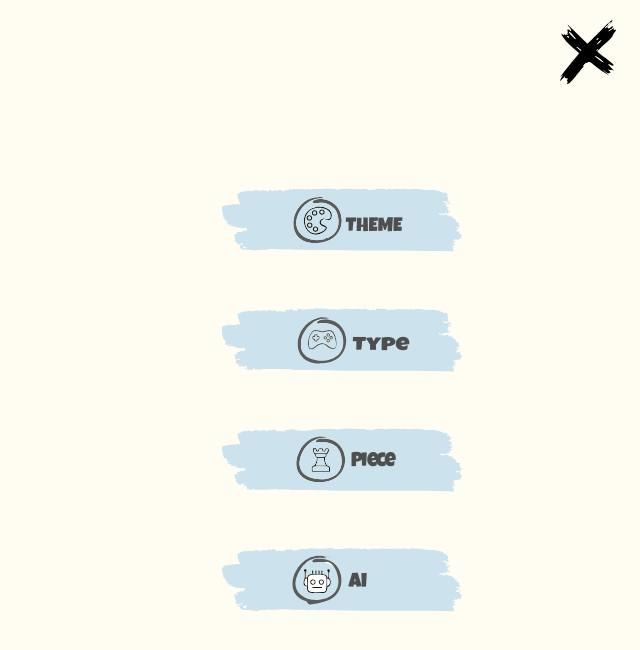
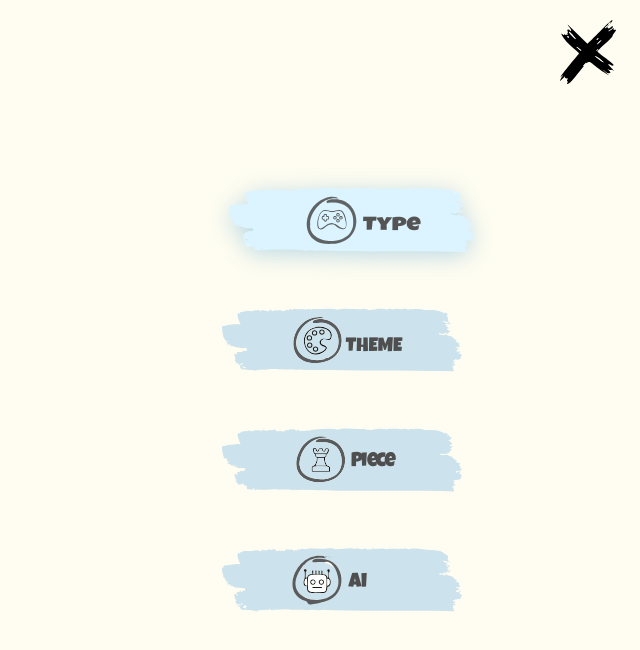
Before and after one commit to keyboardKnight700/Themed-Tic-Tac-Toe, a React (Vite) app: page / in a window 1280 px wide. Both pictures are taken after a click on the icon 1220 px from the left and 740 px from the top of the page. Shown: the top 650 px of the page, without its empty margins (640-1280 px from the left). Built offline with nearby package versions, Linux system fonts and the light colour scheme; a web font is replaced by a local one.

Commit message:
refactor: refactor the four settings buttons /CLASSIC THEME

```diff
--- a/src/components/GameSettings/GameSettings.jsx
+++ b/src/components/GameSettings/GameSettings.jsx
@@ -1,46 +1,9 @@
-import SettingsMainBtn from "../../assets/Settings_Btn.svg?react";
-import SettingsThemeBtn from "../../assets/SettingsBtnTheme.svg?react";
-import SettingsTypeBtn from "../../assets/SettingsBtnType.svg?react";
-import SettingsPieceBtn from "../../assets/SettingsBtnPiece.svg?react";
-import SettingsAiOrFriendBtn from "../../assets/SettingsBtnAiOrFriend.svg?react";
-
-import overlayCloseBtnBg from "../../assets/overlayCloseBtnBg.svg";
-import { useState, useEffect } from "react";
+import { SettingsBtns } from "../UI/UI_Elements";
 
 export default function GameSettings() {
-  const [overlay, setOverlay] = useState(false);
-
-  function handleClick() {}
-
   return (
     <div className="gameSettingsContainer">
-      <SettingsMainBtn
-        className="settingsMainBtn"
-        onClick={() => setOverlay(true)}
-      />
-
-      {overlay ? (
-        <div className="settingsOverlay">
-          <button className="overlayCloseBtn" onClick={() => setOverlay(false)}>
-            <img
-              className="overlayCloseBtnBg"
-              src={overlayCloseBtnBg}
-              alt="x icon to close the window"
-            />
-          </button>
-
-          <div className="settingsContent"></div>
-
-          <div className="settingsBtns">
-            <SettingsThemeBtn className="settingBtn settingsThemeBtn" />
-            <SettingsTypeBtn className="settingBtn settingsTypeBtn" />
-            <SettingsPieceBtn className="settingBtn settingsPieceBtn" />
-            <SettingsAiOrFriendBtn className="settingBtn settingsAiOrFriendBtn" />
-          </div>
-        </div>
-      ) : (
-        ""
-      )}
+      <SettingsBtns />
     </div>
   );
 }
--- a/src/components/UI/UI_Elements.jsx
+++ b/src/components/UI/UI_Elements.jsx
@@ -1,5 +1,76 @@
-import settingsBtnType from "../../assets/settingsBtnType.svg";
+import SettingsMainBtn from "../../assets/Settings_Btn.svg?react";
+import SettingsThemeBtn from "../../assets/SettingsBtnTheme.svg?react";
+import SettingsTypeBtn from "../../assets/SettingsBtnType.svg?react";
+import SettingsPieceBtn from "../../assets/SettingsBtnPiece.svg?react";
+import SettingsAiOrFriendBtn from "../../assets/SettingsBtnAiOrFriend.svg?react";
+import overlayCloseBtnBg from "../../assets/overlayCloseBtnBg.svg";
 
-export function SettingsButton() {
-  return <button className="settingsBtn"></button>;
+import { useState, useEffect } from "react";
+
+export function SettingsBtns() {
+  const [overlay, setOverlay] = useState(false);
+  const [activeBtn, setActiveBtn] = useState("");
+  const Settings_Buttons = [
+    {
+      id: "type",
+      classes: "settingBtn settingsTypeBtn",
+      Component: SettingsTypeBtn,
+    },
+    {
+      id: "theme",
+      classes: "settingBtn settingsThemeBtn",
+      Component: SettingsThemeBtn,
+    },
+    {
+      id: "piece",
+      classes: "settingBtn settingsPieceBtn",
+      Component: SettingsPieceBtn,
+    },
+    {
+      id: "ai",
+      classes: "settingBtn settingsAiOrFriendBtn",
+      Component: SettingsAiOrFriendBtn,
+    },
+  ];
+
+  useEffect(() => {
+    if (overlay) {
+      setActiveBtn("type");
+    }
+  }, [overlay]);
+
+  return (
+    <>
+      <SettingsMainBtn
+        className="settingsMainBtn"
+        onClick={() => setOverlay(true)}
+      />
+
+      {overlay && (
+        <div className="settingsOverlay">
+          <button className="overlayCloseBtn" onClick={() => setOverlay(false)}>
+            <img
+              className="overlayCloseBtnBg"
+              src={overlayCloseBtnBg}
+              alt="x icon to close the window"
+            />
+          </button>
+
+          <div className="settingsContent"></div>
+
+          <div className="settingsBtnsContainer">
+            {Settings_Buttons.map(({ id, classes, Component }) => {
+              return (
+                <Component
+                  key={id}
+                  className={`${classes} ${activeBtn === id ? "active" : ""}`}
+                  onMouseEnter={() => setActiveBtn(id)}
+                />
+              );
+            })}
+          </div>
+        </div>
+      )}
+    </>
+  );
 }
--- a/src/styles.css
+++ b/src/styles.css
@@ -301,7 +301,7 @@ header img {
   height: 8vh;
 }
 
-.settingsBtns {
+.settingsBtnsContainer {
   flex-basis: 30%;
   display: flex;
   flex-direction: column;
@@ -316,12 +316,13 @@ header img {
   /* border: 2px solid red; */
 }
 
-.settingsBtns .settingBtn {
+.settingsBtnsContainer .settingBtn {
   width: 30vh;
   height: 20vh;
 
   margin-block: -20px;
   cursor: pointer;
+  transition: all 0.3s cubic-bezier(0.4, 0, 0.2, 1);
   /* border: 1px solid blue; */
 }
 
@@ -344,11 +345,7 @@ header img {
   /* border: 4px solid yellow; */
 }
 
-.settingBtn {
-  transition: all 0.3s cubic-bezier(0.4, 0, 0.2, 1);
-}
-
-.settingBtn:hover {
+.settingBtn.active {
   transform: translateX(10px) scale(1.02);
   filter: brightness(1.08) drop-shadow(0 4px 12px rgba(100, 170, 210, 0.45));
 }
```
Also changed, not shown: src/assets/SettingsBtnAiOrFriend.svg, src/assets/SettingsBtnTheme.svg.
